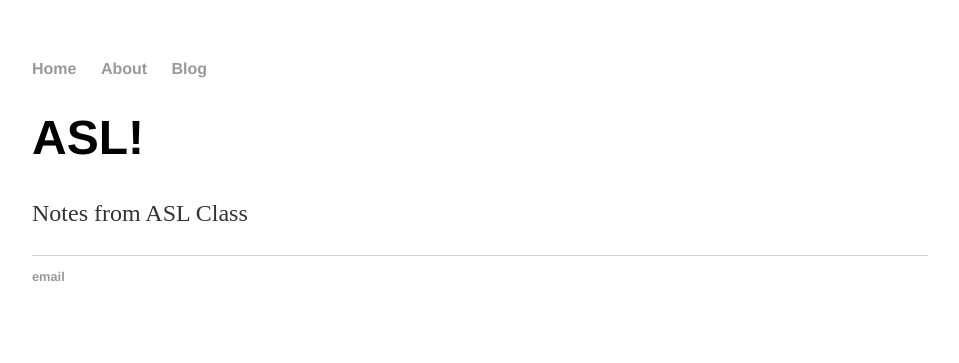
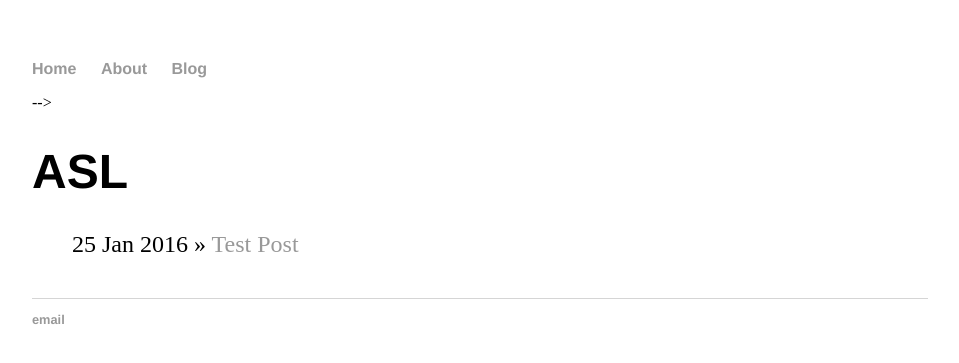
Before and after one commit to angrysfguy/ASL, a Jekyll site: the page built from index.html, in a window 1280 px wide. Shown: the top 363 px of the page, without its empty margins (160-1119 px from the left). Built offline with Jekyll 4.4.1, drawn with Linux system fonts in a browser that asks for light colours.

Commit message:
Update index.html

```diff
--- a/index.html
+++ b/index.html
@@ -2,7 +2,18 @@
 layout: default
 title: ASL
 ---
+
+<!--Old code
 <div class="blurb">
 	<h1>ASL!</h1>
 	<p>Notes from ASL Class</a></p>
 </div><!-- /.blurb -->
+-->
+
+
+<h1>{{ page.title }}</h1>
+<ul class="posts">
+	{% for post in site.posts %}
+		<li><span>{{ post.date | date_to_string }}</span> » <a href="{{ post.url }}" title="{{ post.title }}">{{ post.title }}</a></li>
+	{% endfor %}
+</ul>
```
